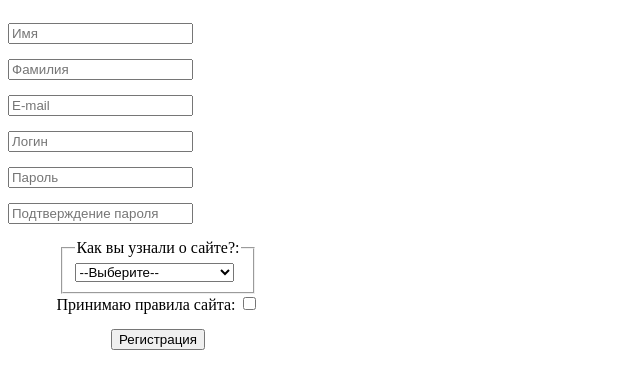
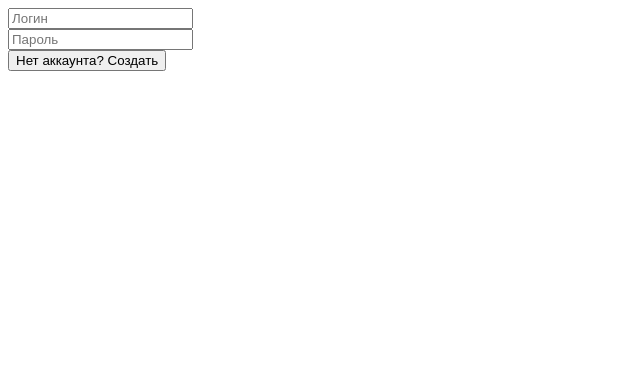
Before and after one commit to xyma8/pulsus-project, a React (Create React App) app in the folder frontend/pulsus-frontend/: page /login in a window 1280 px wide. Shown: the top 388 px of the page, without its empty margins (0-640 px from the left). Built offline with nearby package versions, Linux system fonts and the light colour scheme.

Commit message:
Add auth form, some fixes

```diff
--- a/frontend/pulsus-frontend/package.json
+++ b/frontend/pulsus-frontend/package.json
@@ -16,6 +16,7 @@
     "react-google-recaptcha": "^3.1.0",
     "react-hook-form": "^7.51.2",
     "react-router": "^6.22.3",
+    "react-router-dom": "^6.22.3",
     "react-scripts": "5.0.1",
     "typescript": "^4.9.5",
     "web-vitals": "^2.1.4"
--- /dev/null
+++ b/frontend/pulsus-frontend/src/components/AuthForm/index.tsx
@@ -0,0 +1,50 @@
+import "./style.css"
+import InputField from "../InputField"
+import { useForm, SubmitHandler } from "react-hook-form"
+
+type Inputs = {
+    login: string,
+    password: string
+}
+
+export default function AuthForm() {
+    const {
+        register,
+        handleSubmit,
+        formState: { errors }
+    } = useForm<Inputs>()
+
+    const onSubmit: SubmitHandler<Inputs> = (data) => console.log(data)
+
+    return(
+    <form className="auth-form" onSubmit={handleSubmit(onSubmit)}>
+        <div className="auth-input">
+            <InputField
+                register={register}
+                name="login"
+                type="text"
+                placeholder="Логин"
+                required="Введите логин"
+                minLength={{ value:2, message:"Минимум 4 символа" }}
+                maxLength={{ value:24, message:"Максимум 24 символа" }}
+                pattern={{ value:/^[a-zA-Z0-9_]+$/ , message:"Неправильный логин" }}
+            />
+            {errors.login && <div className="error-message">{errors.login.message}</div>}
+        </div>
+
+        <div className="auth-input">
+            <InputField
+                register={register}
+                name="password"
+                type="password"
+                placeholder="Пароль"
+                required="Обязательное поле"
+                minLength={{ value:8, message:"Минимум 8 символов" }}
+                //pattern={{ value:/^(?=.*[a-z])(?=.*[A-Z])(?=.*\d)(?=.*[!@#$%^&*()\-_=+\\|[\]{};:'",.<>/?]).{8,}$/ , message:"Необходимо прописные, заглавные буквы, цифры и разрешенные символы" }}
+            />
+            {errors.password && <div className="error-message">{errors.password.message}</div>}
+        </div>
+    </form>
+
+    )
+}
--- a/frontend/pulsus-frontend/src/components/InputField/index.tsx
+++ b/frontend/pulsus-frontend/src/components/InputField/index.tsx
@@ -46,7 +46,7 @@ export default function InputField(props: InputProps) {
         )
     }
 
-    else if(type == 'radio') {
+    else if(type === 'radio') {
         return(
             <input
                 type={type}
--- a/frontend/pulsus-frontend/src/components/RegistrationForm/index.tsx
+++ b/frontend/pulsus-frontend/src/components/RegistrationForm/index.tsx
@@ -1,11 +1,6 @@
 import InputField from "../InputField"
 import "./style.css"
 import { useForm, SubmitHandler } from "react-hook-form"
-
-enum Gender {
-    male = "Мужской",
-    female = "Женский"
-}
 
 type Inputs = {
     name: string,
@@ -15,7 +10,6 @@ type Inputs = {
     password: string,
     passwordConfirm: string,
     source: string,
-    gender: Gender
     acceptCB: boolean
 }
 
@@ -30,8 +24,8 @@ export default function RegistrationForm() {
     const onSubmit: SubmitHandler<Inputs> = (data) => console.log(data)
 
     return (
-    <form className="form-registration"onSubmit={handleSubmit(onSubmit)}>
-        <div className="input-registration">
+    <form className="registration-form" onSubmit={handleSubmit(onSubmit)}>
+        <div className="registration-input">
             <input type="text" placeholder="Имя" autoComplete="off"
                 {
                     ...register("name", {
@@ -45,13 +39,12 @@ export default function RegistrationForm() {
             {errors.name && <div className="error-message">{errors.name.message}</div>}
         </div>
 
-        <div className="input-registration">
+        <div className="registration-input">
             <InputField
                 register={register}
                 name="surname"
                 type="text"
                 placeholder="Фамилия"
-                autoComplete="off"
                 required="Обязательное поле"
                 minLength={{ value:2, message:"Минимум 2" }}
                 maxLength={{ value:20, message:"Максимум 20" }}
@@ -60,13 +53,12 @@ export default function RegistrationForm() {
             {errors.surname && <div className="error-message">{errors.surname.message}</div>}
         </div>
 
-        <div className="input-registration">
+        <div className="registration-input">
             <InputField
                 register={register}
                 name="email"
                 type="text"
                 placeholder="E-mail"
-                autoComplete="off"
                 required="Обязательное поле"
                 maxLength={{ value:254, message:"Превышена длина E-mail" }}
                 pattern={{ value:/^[a-zA-Z0-9._%+-]+@[a-zA-Z0-9.-]+\.[a-zA-Z]{2,}$/ , message:"Неправильный email" }}
@@ -74,13 +66,12 @@ export default function RegistrationForm() {
             {errors.email && <div className="error-message">{errors.email.message}</div>}
         </div>
 
-        <div className="input-registration">
+        <div className="registration-input">
             <InputField
                 register={register}
                 name="login"
                 type="text"
                 placeholder="Логин"
-                autoComplete="off"
                 required="Обязательное поле"
                 minLength={{ value:4, message:"Минимум 4 символа" }}
                 maxLength={{ value:24, message:"Максимум 24 символа" }}
@@ -89,13 +80,12 @@ export default function RegistrationForm() {
             {errors.login && <div className="error-message">{errors.login.message}</div>}
         </div>
 
-        <div className="input-registration">
+        <div className="registration-input">
             <InputField
                 register={register}
                 name="password"
                 type="password"
                 placeholder="Пароль"
-                autoComplete="off"
                 required="Обязательное поле"
                 minLength={{ value:8, message:"Минимум 8 символов" }}
                 pattern={{ value:/^(?=.*[a-z])(?=.*[A-Z])(?=.*\d)(?=.*[!@#$%^&*()\-_=+\\|[\]{};:'",.<>/?]).{8,}$/ , message:"Необходимо прописные, заглавные буквы, цифры и разрешенные символы" }}
@@ -103,15 +93,14 @@ export default function RegistrationForm() {
             {errors.password && <div className="error-message">{errors.password.message}</div>}
         </div>
 
-        <div className="input-registration">
+        <div className="registration-input">
             <InputField
                 register={register}
                 name="passwordConfirm"
                 type="password"
                 placeholder="Подтверждение пароля"
-                autoComplete="off"
                 required="Обязательное поле"
-                validate={(value) => value == getValues('password') || "Пароли не совпадают"}
+                validate={(value) => value === getValues('password') || "Пароли не совпадают"}
             />
             {errors.passwordConfirm && <div className="error-message">{errors.passwordConfirm.message}</div>}
         </div>
@@ -133,7 +122,7 @@ export default function RegistrationForm() {
                 {errors.acceptCB && <div className="error-message">{errors.acceptCB.message}</div>}
         </label>
 
-        <button type="submit" >Регистрация</button>
+        <button type="submit">Регистрация</button>
     </form>
     )
 }
--- a/frontend/pulsus-frontend/src/components/RegistrationForm/style.css
+++ b/frontend/pulsus-frontend/src/components/RegistrationForm/style.css
@@ -1,16 +1,16 @@
-.form-registration {
+.registration-form {
     display: flex;
     flex-direction: column;
     align-items: center;
     width: 300px;
   }
 
-  .input-registration {
+  .registration-input {
     width: 100%;
     margin-top: 15px;
   }
 
-  .form-registration button {
+  .registration-form button {
     margin-top: 15px;
   }
 
@@ -18,6 +18,6 @@
     color: var(--text-error-color)
   }
 
-  .form-registration fieldset {
+  .registration-form fieldset {
     margin-top: 15px;
   }
--- a/frontend/pulsus-frontend/src/index.tsx
+++ b/frontend/pulsus-frontend/src/index.tsx
@@ -2,18 +2,33 @@ import React from 'react';
 import ReactDOM from 'react-dom/client';
 import './index.css';
 import App from './components/App/App';
+import { createBrowserRouter, RouterProvider } from 'react-router-dom';
 import reportWebVitals from './reportWebVitals';
+import RegistrationPage from './pages/RegistrationPage';
+import AuthPage from './pages/AuthPage';
+
+const router = createBrowserRouter([
+  {
+    path: '/',
+    element: <RegistrationPage/>,
+  },
+  {
+    path: '/registration',
+    element: <RegistrationPage/>
+  },
+  {
+    path: '/login',
+    element: <AuthPage/>
+  }
+]);
 
 const root = ReactDOM.createRoot(
   document.getElementById('root') as HTMLElement
 );
 root.render(
   <React.StrictMode>
-    <App />
+    <RouterProvider router={router}/>
   </React.StrictMode>
 );
 
-// If you want to start measuring performance in your app, pass a function
-// to log results (for example: reportWebVitals(console.log))
-// or send to an analytics endpoint. Learn more: https://bit.ly/CRA-vitals
 reportWebVitals();
--- /dev/null
+++ b/frontend/pulsus-frontend/src/pages/AuthPage/index.tsx
@@ -0,0 +1,11 @@
+import AuthForm from "../../components/AuthForm"
+import "./style.css"
+
+export default function AuthPage() {
+    return(
+        <div className="auth-page">
+            <AuthForm/>
+            <button>Нет аккаунта? Создать</button>
+        </div>
+    )
+}
--- /dev/null
+++ b/frontend/pulsus-frontend/src/pages/RegistrationPage/index.tsx
@@ -0,0 +1,12 @@
+import RegistrationForm from "../../components/RegistrationForm"
+import "./style.css"
+
+export default function RegistrationPage() {
+
+    return(
+    <div className="registration-page">
+        <RegistrationForm/>
+        <button>Уже зарегистрированы? Войти</button>
+    </div>
+    )
+}
```
Also changed, not shown: frontend/pulsus-frontend/src/components/AuthForm/style.css (added), frontend/pulsus-frontend/src/pages/AuthPage/style.css (added), frontend/pulsus-frontend/src/pages/RegistrationPage/style.css (added), 1 other file (tests, documents, lock files or other folders).
